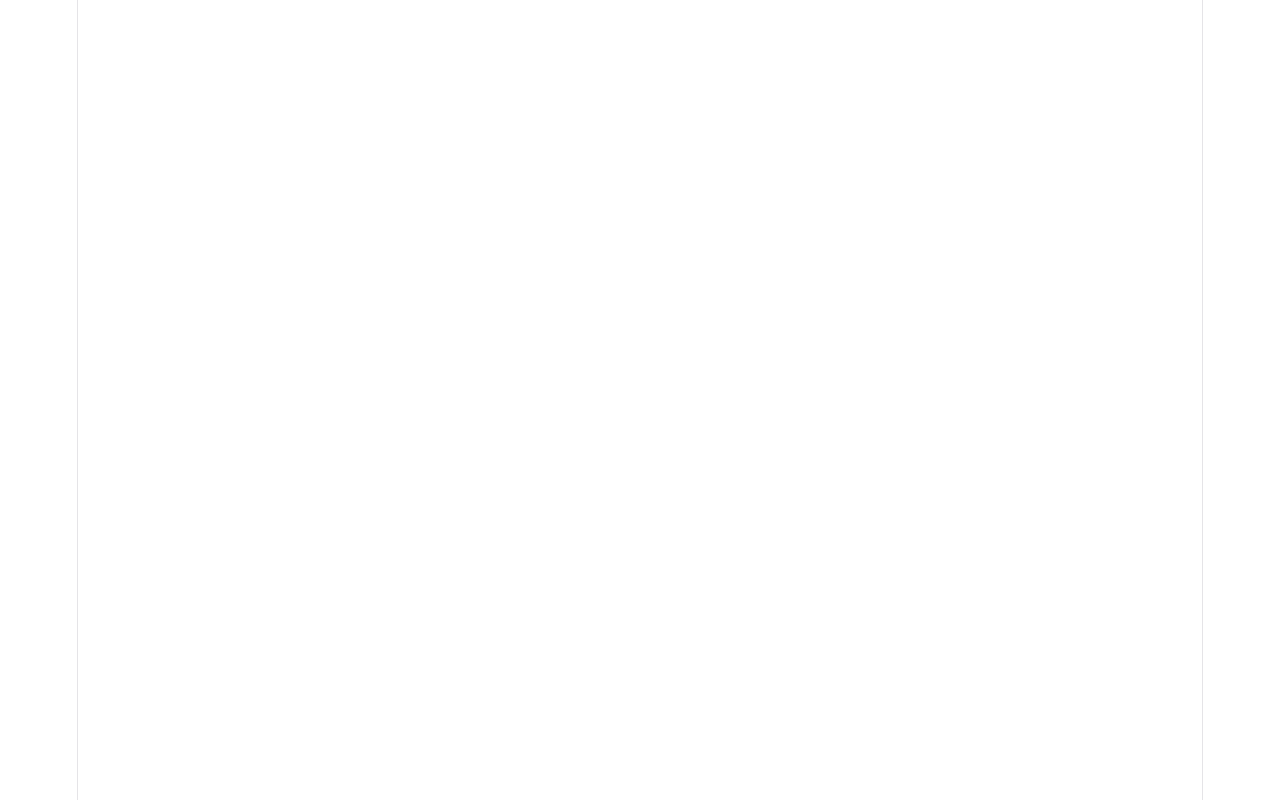
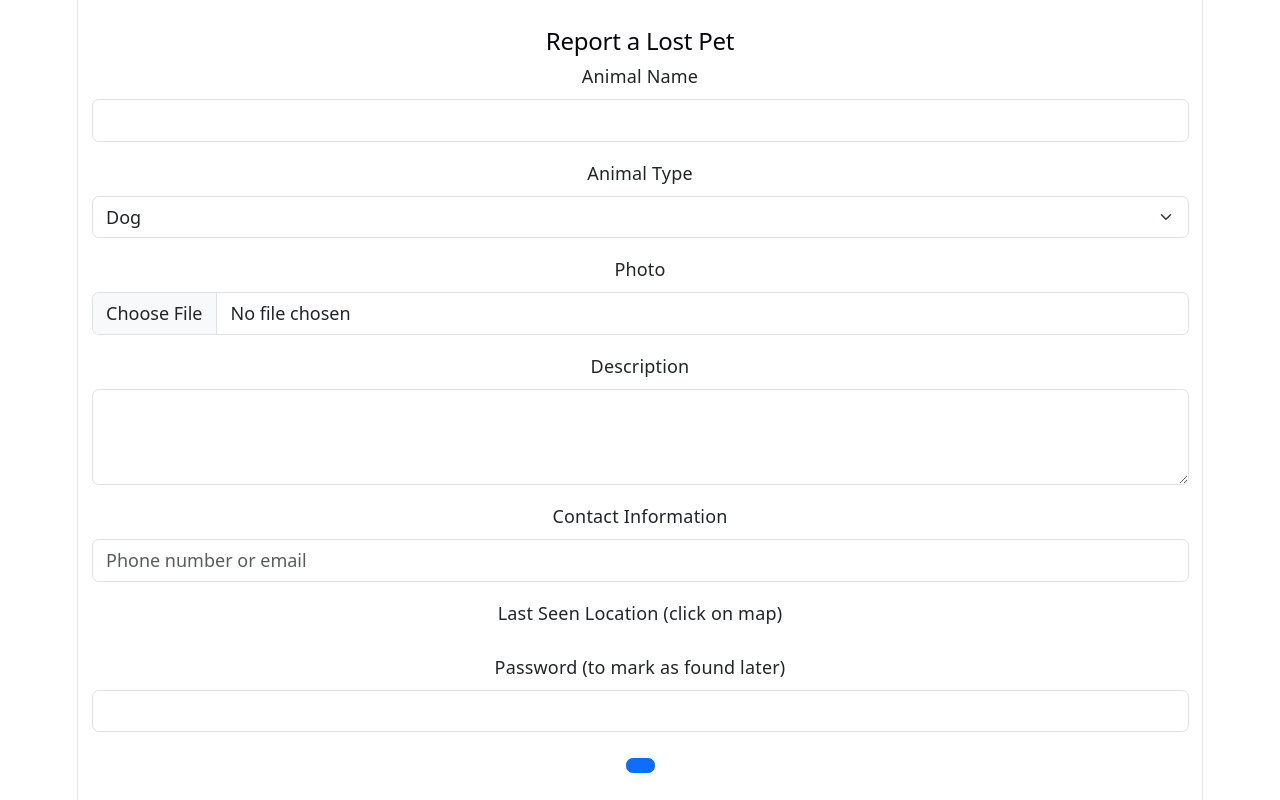
Before and after one commit to jymeng18/tail-blazer, a React (Vite) app in the folder app/: page / in a window 1280 px wide. Built offline with nearby package versions, Linux system fonts and the light colour scheme.

Commit message:
refactor: cleanup exports

```diff
--- a/app/src/App.tsx
+++ b/app/src/App.tsx
@@ -1,13 +1,14 @@
 import './App.css'
-import ReportForm from './components/ReportForm'
-import { BrowserRouter } from 'react-router-dom'
+import ReportPage from './pages/ReportPage'
+import { BrowserRouter, Route, Routes } from 'react-router-dom'
 
 function App() {
 
   return (
     <BrowserRouter>
-
-
+      <Routes>
+        <Route path='/' element={<ReportPage />}/>
+      </Routes>
     </BrowserRouter>
   )
 }
--- /dev/null
+++ b/app/src/components/index.ts
@@ -0,0 +1,2 @@
+export { default as ReportForm } from "./ReportForm";
+export { default as ReportMap } from "./ReportMap"
--- /dev/null
+++ b/app/src/pages/ReportPage.tsx
@@ -0,0 +1,13 @@
+/**
+ * Report form page
+ */
+
+import { ReportForm } from "../components";
+
+function ReportPage(){
+  return (
+    <ReportForm />
+  )
+}
+
+export default ReportPage;
```
Also changed, not shown: app/src/pages/index.ts (added).
